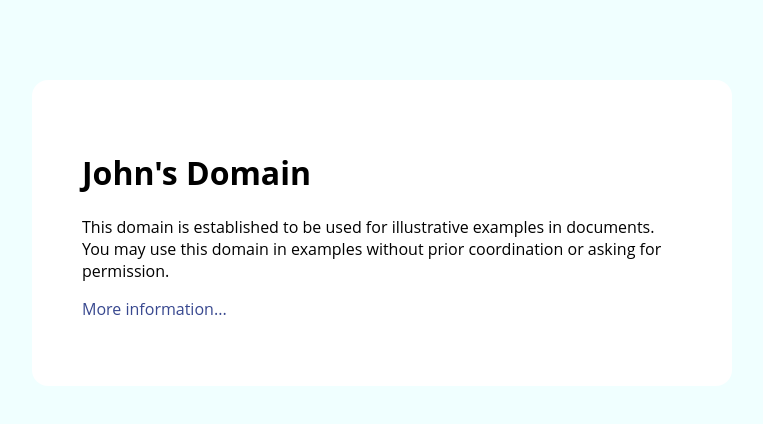
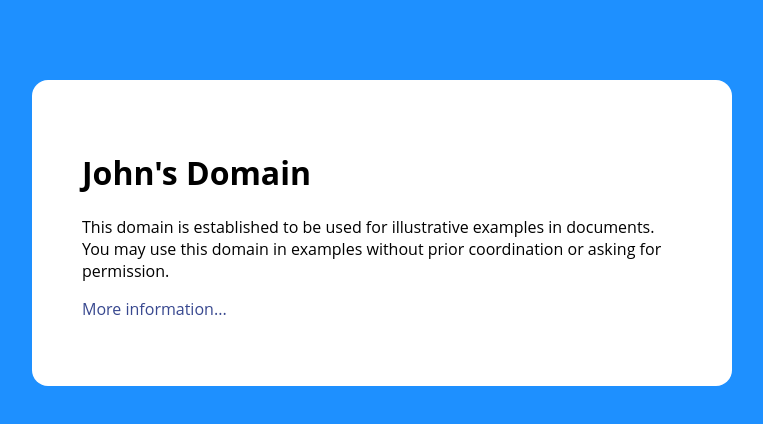
Before and after one commit to johnmccluskey/websitename, a plain HTML site: page index.html in a window 1280 px wide. Shown: the whole page, without its empty margins (258-1021 px from the left). Drawn offline with Linux system fonts and the light colour scheme.

Commit message:
Update index.html

```diff
--- a/index.html
+++ b/index.html
@@ -9,7 +9,7 @@
     <meta name="viewport" content="width=device-width, initial-scale=1" />
     <style type="text/css">
     body {
-        background-color: azure;
+        background-color: dodgerblue;
         margin: 0;
         padding: 0;
         font-family: "Open Sans", "Helvetica Neue", Helvetica, Arial, sans-serif;
```
